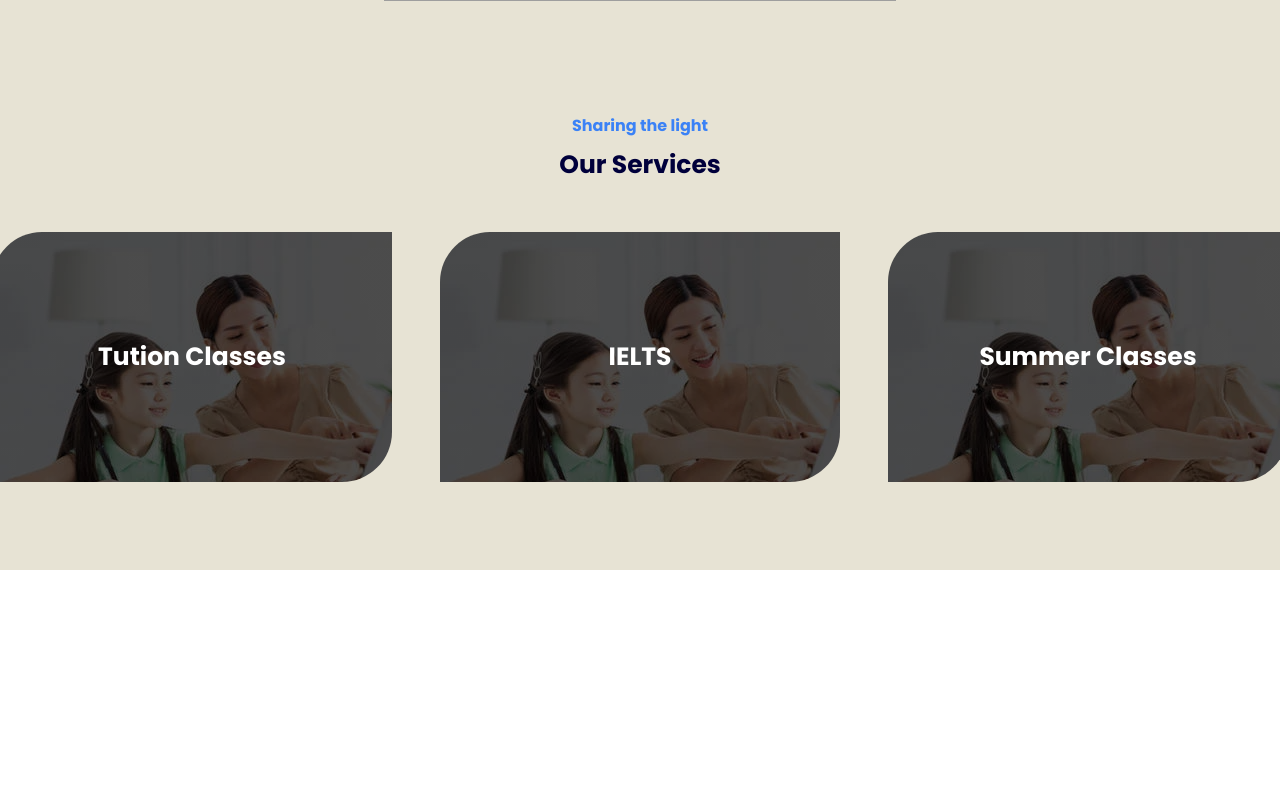
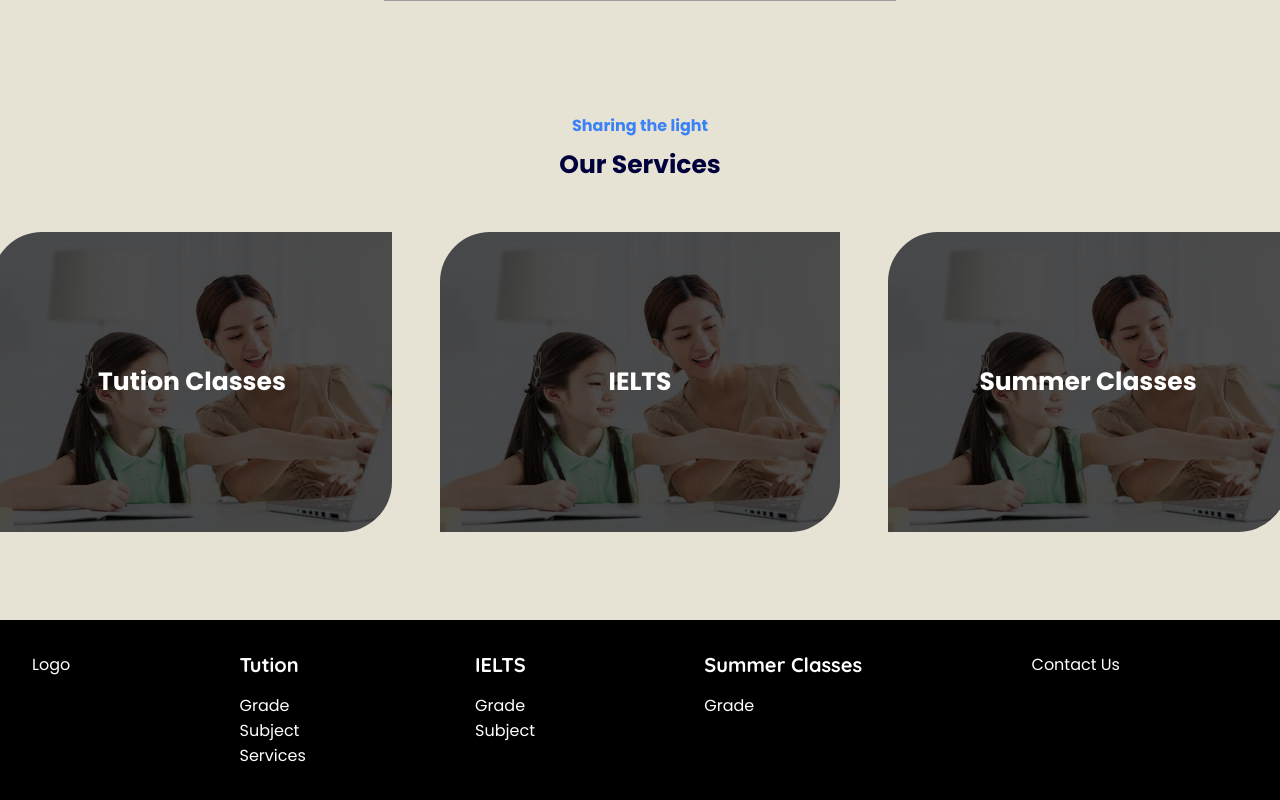
Before and after one commit to MuscatWaves/Tuition-Application, a React (Create React App) app: page / in a window 1280 px wide. Shown: the part 1160-1960 px from the top of the page. Before the commit the page ends 1730 px from the top, so only its background shows below. Built offline with nearby package versions, Linux system fonts and the light colour scheme; grey boxes are pictures that could not be loaded.

Commit message:
Landing page updated

```diff
--- a/src/App.css
+++ b/src/App.css
@@ -159,6 +159,10 @@ h1{
 
 .small-margin-top{
     margin-top: 1rem;
+}
+
+.small-margin-bottom{
+    margin-bottom: 1rem;
 }
 
 .medium-margin-top{
--- /dev/null
+++ b/src/components/Footer/footer.css
@@ -0,0 +1,17 @@
+.footer-wrapper{
+    background-color: black;
+    color: #fff;
+}
+
+.footer{
+    padding: 2rem;
+    display: flex;
+    justify-content: space-between;
+    align-items: flex-start;
+    width: 90vw;
+}
+
+.footer-services-flex{
+    display: flex;
+    gap: 2rem;
+}
--- a/src/components/Footer/index.jsx
+++ b/src/components/Footer/index.jsx
@@ -1,10 +1,36 @@
 import React from "react";
+import "./footer.css";
 
 const Footer = () => {
   return (
-    <div>
-      <div>Logo</div>
-      <div></div>
+    <div className="footer-wrapper">
+      <div className="footer">
+        <div>Logo</div>
+        <div>
+          <div className="large-text bolder primary-font small-margin-bottom">
+            Tution
+          </div>
+          <div>Grade</div>
+          <div>Subject</div>
+          <div>Services</div>
+        </div>
+        <div>
+          <div className="large-text bolder primary-font small-margin-bottom">
+            IELTS
+          </div>
+          <div>Grade</div>
+          <div>Subject</div>
+        </div>
+        <div>
+          <div className="large-text bolder primary-font small-margin-bottom">
+            Summer Classes
+          </div>
+          <div>Grade</div>
+        </div>
+        <div>
+          <div>Contact Us</div>
+        </div>
+      </div>
     </div>
   );
 };
--- a/src/components/TopNavigation/topnavigation.css
+++ b/src/components/TopNavigation/topnavigation.css
@@ -15,7 +15,4 @@
     background: #d5ceb3;
     border-bottom-left-radius: 10px;
     border-bottom-right-radius: 10px;
-    /* background-color: #d5ceb3; */
-    /* background: rgb(221,221,221);
-    background: radial-gradient(circle, rgba(221,221,221,1) 0%, rgba(238,238,238,1) 100%); */
 }
--- a/src/pages/LandingPage/index.jsx
+++ b/src/pages/LandingPage/index.jsx
@@ -2,9 +2,10 @@ import React, { useState } from "react";
 import TopNavigation from "../../components/TopNavigation";
 import { Button } from "primereact/button";
 import { cardList } from "./constants.ts";
-import { LazyMotion, domAnimation, m } from "framer-motion";
+import { LazyMotion, domAnimation, m, AnimatePresence } from "framer-motion";
 import bannerImage from "../../images/banner-image.webp";
 import "./landingpage.css";
+import Footer from "../../components/Footer";
 
 const LandingPage = () => {
   const [cards, setCards] = useState({
@@ -13,30 +14,68 @@ const LandingPage = () => {
     card3: false,
   });
 
+  const inViewVariant = {
+    zoomView: {
+      scale: 1,
+      opacity: 1,
+      transition: { stiffness: 40, type: "spring", damping: 20 },
+    },
+    zoomHidden: { scale: 0.85, opacity: 0 },
+    leftViewVariant: {
+      x: "0",
+      opacity: 1,
+      transition: { stiffness: 40, type: "spring", damping: 10 },
+    },
+    leftViewHidden: {
+      x: "-100px",
+      opacity: 0,
+    },
+    rightViewVariant: {
+      x: "0",
+      opacity: 1,
+      transition: { stiffness: 40, type: "spring", damping: 20 },
+    },
+    rightViewHidden: {
+      x: "5vw",
+      opacity: 0,
+    },
+    slideTopView: {
+      y: "0",
+      opacity: 1,
+      transition: { stiffness: 40, type: "spring", damping: 20 },
+    },
+    slideTopHidden: {
+      y: "5vh",
+      opacity: 1,
+      transition: { stiffness: 40, type: "spring", damping: 20 },
+    },
+  };
+
   return (
     <div>
       <LazyMotion features={domAnimation}>
         <TopNavigation />
-        <m.div className="landing-body">
+        <m.div className="landing-body" variants={inViewVariant}>
+          <m.div className="first-section">
             <m.div
-            className="first-section"
-            animate={{ scale: 1, opacity: 1 }}
-            initial={{ scale: 0.7, opacity: 0 }}
-            transition={{ stiffness: 40, type: "spring", damping: 20 }}
+              className="flex-gap-column-2"
+              variants={inViewVariant}
+              whileInView={"leftViewVariant"}
+              initial={"leftViewHidden"}
+              viewport={{ once: true }}
             >
-            <div className="flex-gap-column-2">
               <m.div>
                 <div className="text primary-font primary-text-colour big-text">
                   Company
                 </div>
               </m.div>
-              <div className="text-grey middile-text">
+              <m.div className="text-grey middile-text">
                 Lorem ipsum dolor sit amet, consectetur adipiscing elit. Morbi
                 sit amet molestie est, vel condimentum lorem. Quisque porta
                 scelerisque tellus nec faucibus.In erat lacus, pellentesque eget
                 ornare eu, vulputate ac enim. Proin malesuada.
-              </div>
-              <div className="flex-small-gap">
+              </m.div>
+              <m.div className="flex-small-gap">
                 <Button
                   type="outlined"
                   size="large"
@@ -52,15 +91,20 @@ const LandingPage = () => {
                   shape="round"
                   label="Learn More"
                 />
-              </div>
-            </div>
-            <div className="videoWrapper">
+              </m.div>
+            </m.div>
+            <m.div
+              className="videoWrapper"
+              variants={inViewVariant}
+              animate={"zoomView"}
+              initial={"zoomHidden"}
+            >
               <img
                 src={bannerImage}
                 className={"banner-image"}
                 alt={"banner"}
               />
-            </div>
+            </m.div>
           </m.div>
           <m.div
             className="second-section"
@@ -92,13 +136,10 @@ const LandingPage = () => {
           </m.div>
           <m.div
             className="second-section"
-            animate={{ scale: 1, opacity: 1 }}
-            initial={{ scale: 0.7, opacity: 0 }}
-            transition={{
-              stiffness: 40,
-              type: "spring",
-              damping: 20,
-            }}
+            variants={inViewVariant}
+            whileInView={"zoomView"}
+            initial={"zoomHidden"}
+            viewport={{ once: true }}
           >
             <div className="second-section-header">
               <div className="secondary-text-colour bolder">
@@ -141,19 +182,33 @@ const LandingPage = () => {
                       {card.name}
                     </div>
                   )}
+                  <AnimatePresence>
                     {cards[`card${card.id}`] && (
-                    <div className={"card-description secondary-text-colour"}>
+                      <m.div
+                        key={card.id}
+                        className={"card-description secondary-text-colour"}
+                        animate={{ y: 0 }}
+                        initial={{ y: "120px" }}
+                        transition={{
+                          stiffness: 70,
+                          type: "spring",
+                          damping: 10,
+                        }}
+                        exit={{ y: "120px", opacity: 0 }}
+                      >
                         <div className="bolder large-text">{card.name}</div>
                         <div className="horizontal-line"></div>
                         <div className="medium-text">{card.description}</div>
-                    </div>
+                      </m.div>
                     )}
+                  </AnimatePresence>
                 </div>
               ))}
             </div>
           </m.div>
         </m.div>
       </LazyMotion>
+      <Footer />
     </div>
   );
 };
--- a/src/pages/LandingPage/landingpage.css
+++ b/src/pages/LandingPage/landingpage.css
@@ -95,14 +95,13 @@
 
 .each-card{
     position: relative;
-    background-color: #d5ceb3;
     border-top-left-radius: 50px;
     border-bottom-right-radius: 50px;
     overflow: hidden;
     transition: 0.5s;
     background-repeat:no-repeat;
     background-position: center center;
-    height: 250px;
+    height: 300px;
 }
 
 .card--inactive{
@@ -131,6 +130,5 @@
     height: 100%;
     top: 0px;
     color: #fff;
-    animation: card-description-animation 0.5s;
     padding: 20px;
 }
```
Lines whose indentation alone changed are shown as unchanged.
